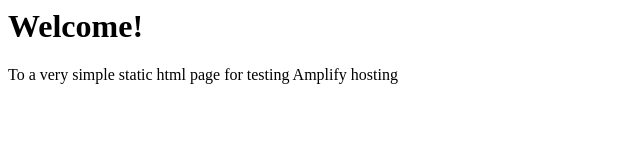
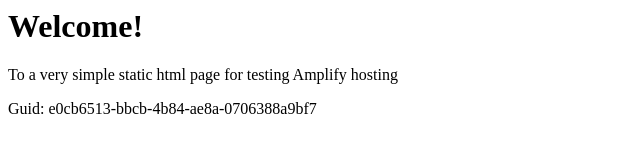
Before and after one commit to aws-aemilia-pdx/Github-PR-Commit-Integration-Test-DoNotTouch-Gith-OKSLNVO2-v1-beta-us-west-2, a website: page src/index.html in a window 1280 px wide. Shown: the whole page, without its empty margins (0-640 px from the left). Drawn offline with Linux system fonts and the light colour scheme.

Commit message:
commit from integ tests

```diff
--- a/src/index.html
+++ b/src/index.html
@@ -1,3 +1,5 @@
+
+
 <html lang="en">
 
 <head>
@@ -10,6 +12,6 @@
 <body>
     <h1>Welcome!</h1>
     <p>To a very simple static html page for testing Amplify hosting</p>
-</body>
+    <p>Guid: e0cb6513-bbcb-4b84-ae8a-0706388a9bf7</p></body>
 
 </html>
```
